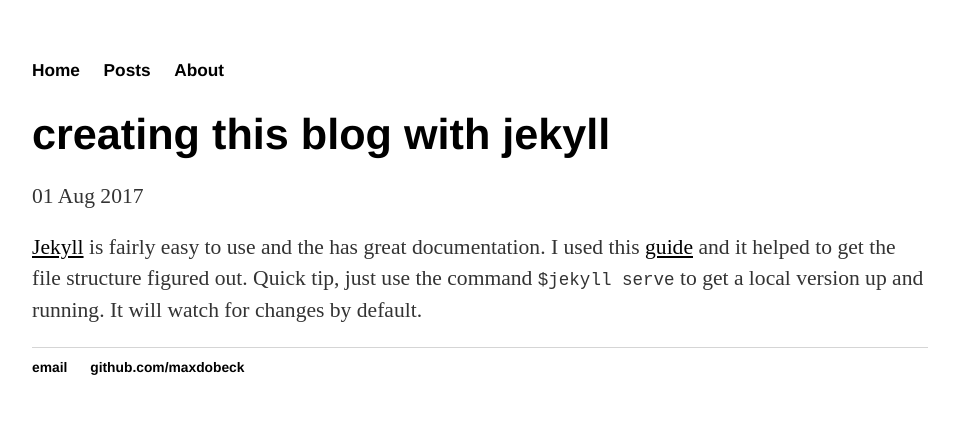
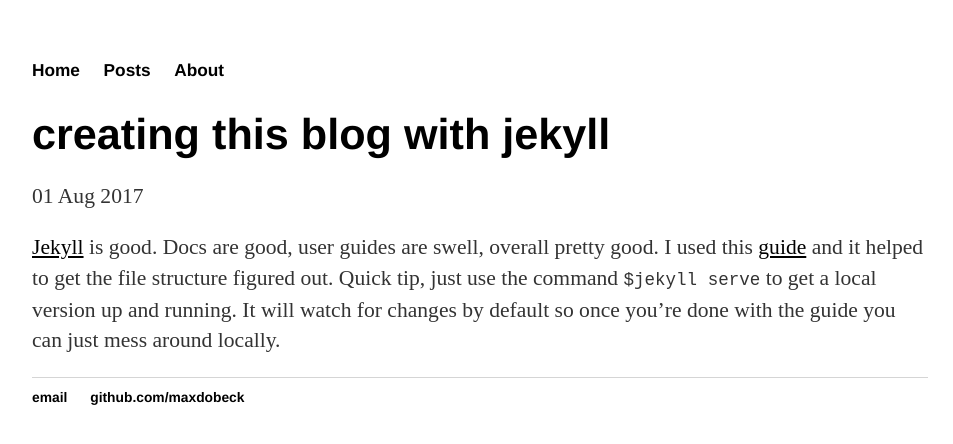
Before and after one commit to maxdobeck/maxdobeck.github.io, a Jekyll site: the page built from _posts/2017-08-01-creating-jekyll-blog.md, in a window 1280 px wide. Shown: the top 444 px of the page, without its empty margins (160-1113 px from the left). Built offline with Jekyll 4.4.1, drawn with Linux system fonts in a browser that asks for light colours.

Commit message:
Fixed typos in blog post.

```diff
--- a/_posts/2017-08-01-creating-jekyll-blog.md
+++ b/_posts/2017-08-01-creating-jekyll-blog.md
@@ -4,4 +4,4 @@
 date: 2017-08-01
 ---
 
-[Jekyll](http://jekyllrb.com) is fairly easy to use and the has great documentation.  I used this [guide](http://jmcglone.com/guides/github-pages/) and it helped to get the file structure figured out.  Quick tip, just use the command `$jekyll serve` to get a local version up and running.  It will watch for changes by default.
+[Jekyll](http://jekyllrb.com) is good.  Docs are good, user guides are swell, overall pretty good.  I used this [guide](http://jmcglone.com/guides/github-pages/) and it helped to get the file structure figured out.  Quick tip, just use the command `$jekyll serve` to get a local version up and running.  It will watch for changes by default so once you're done with the guide you can just mess around locally.
```
